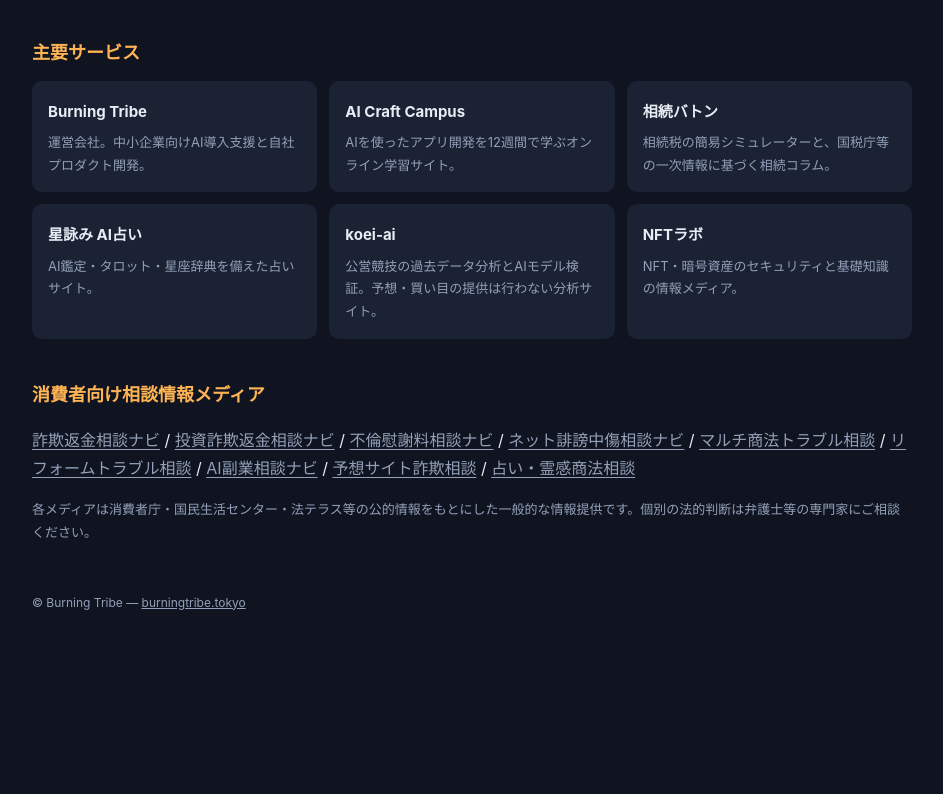
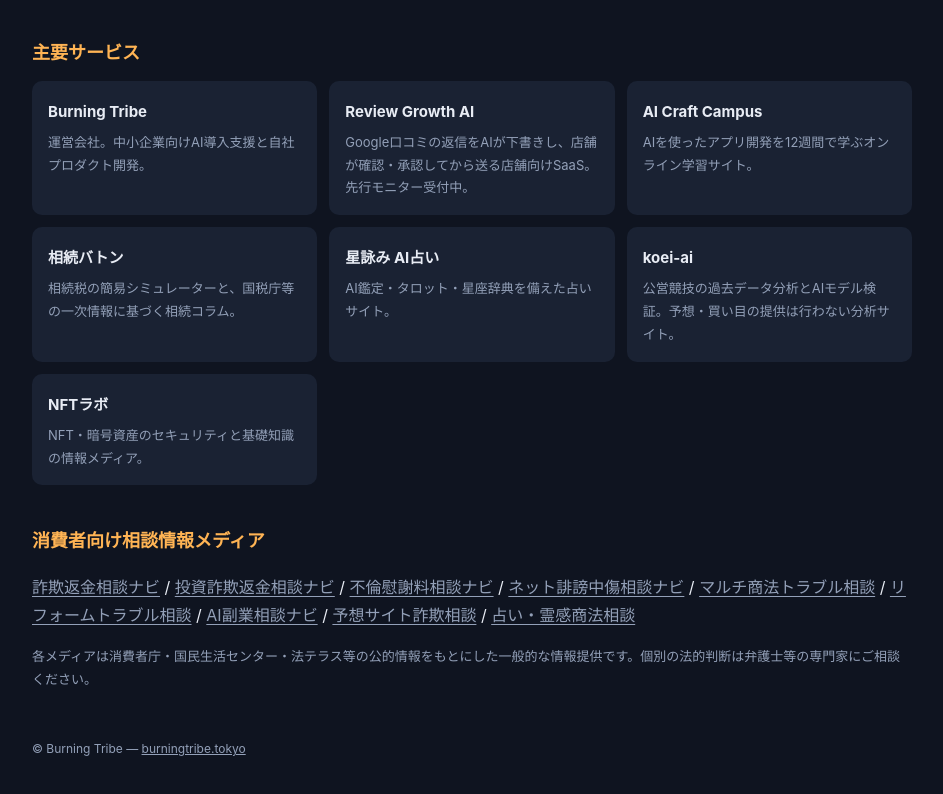
Before and after one commit to horusuzu/burningtribe-portfolio, a plain HTML site: page index.html in a window 1280 px wide. Shown: the part 132-926 px from the top of the page, without its empty margins (168-1111 px from the left). Before the commit the page ends 800 px from the top, so only its background shows below. Drawn offline with Linux system fonts and the light colour scheme.

Commit message:
feat: add Review Growth AI to service portfolio

```diff
--- a/index.html
+++ b/index.html
@@ -29,6 +29,7 @@
 <h2>主要サービス</h2>
 <div class="grid">
 <div class="card"><a href="https://burningtribe.tokyo/">Burning Tribe</a><p>運営会社。中小企業向けAI導入支援と自社プロダクト開発。</p></div>
+<div class="card"><a href="https://burningtribe.tokyo/review-growth-ai-monitor/">Review Growth AI</a><p>Google口コミの返信をAIが下書きし、店舗が確認・承認してから送る店舗向けSaaS。先行モニター受付中。</p></div>
 <div class="card"><a href="https://www.aicraftcampus.jp/">AI Craft Campus</a><p>AIを使ったアプリ開発を12週間で学ぶオンライン学習サイト。</p></div>
 <div class="card"><a href="https://souzoku-baton.jp/">相続バトン</a><p>相続税の簡易シミュレーターと、国税庁等の一次情報に基づく相続コラム。</p></div>
 <div class="card"><a href="https://hoshiyomi-ai.jp/">星詠み AI占い</a><p>AI鑑定・タロット・星座辞典を備えた占いサイト。</p></div>
```
